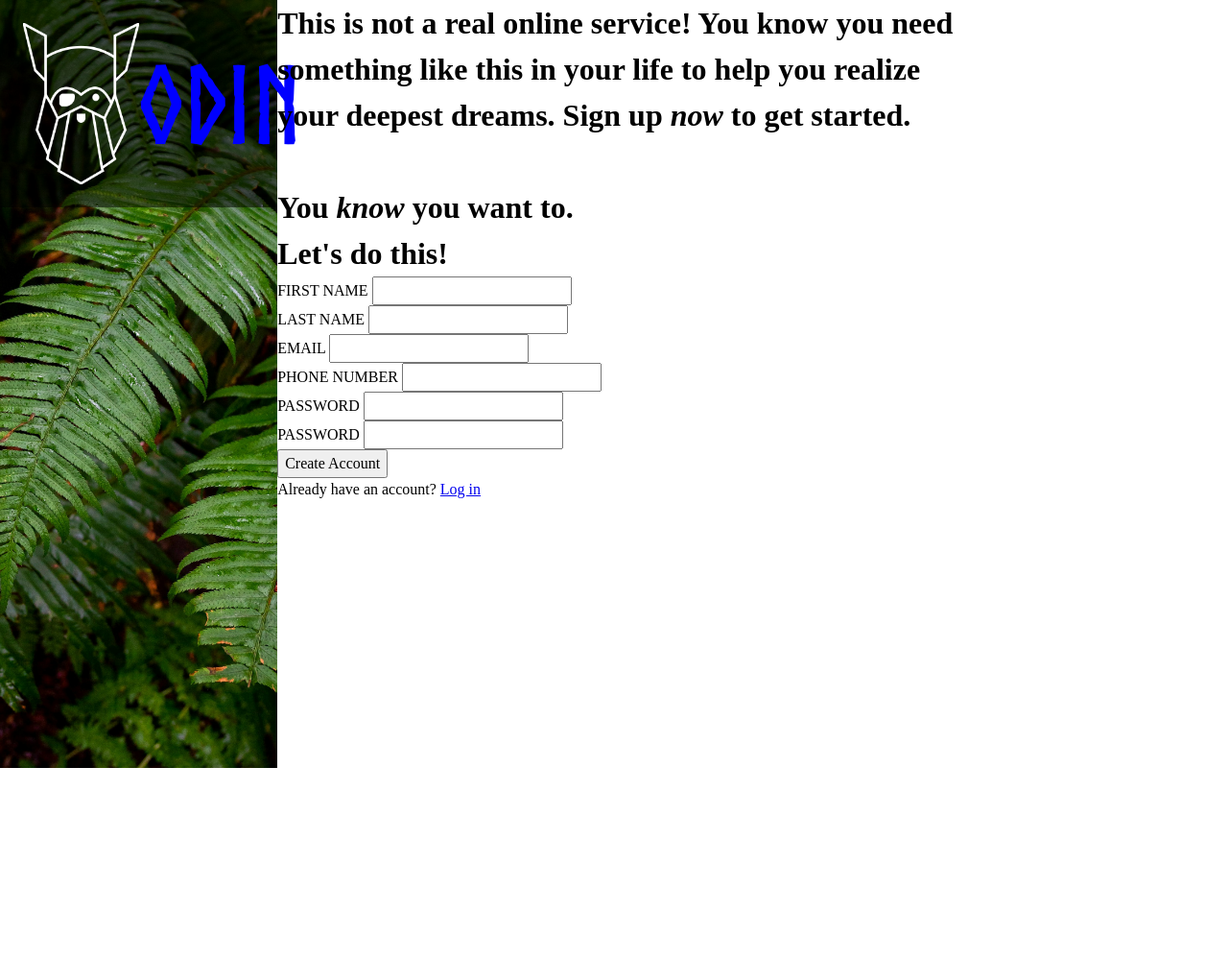
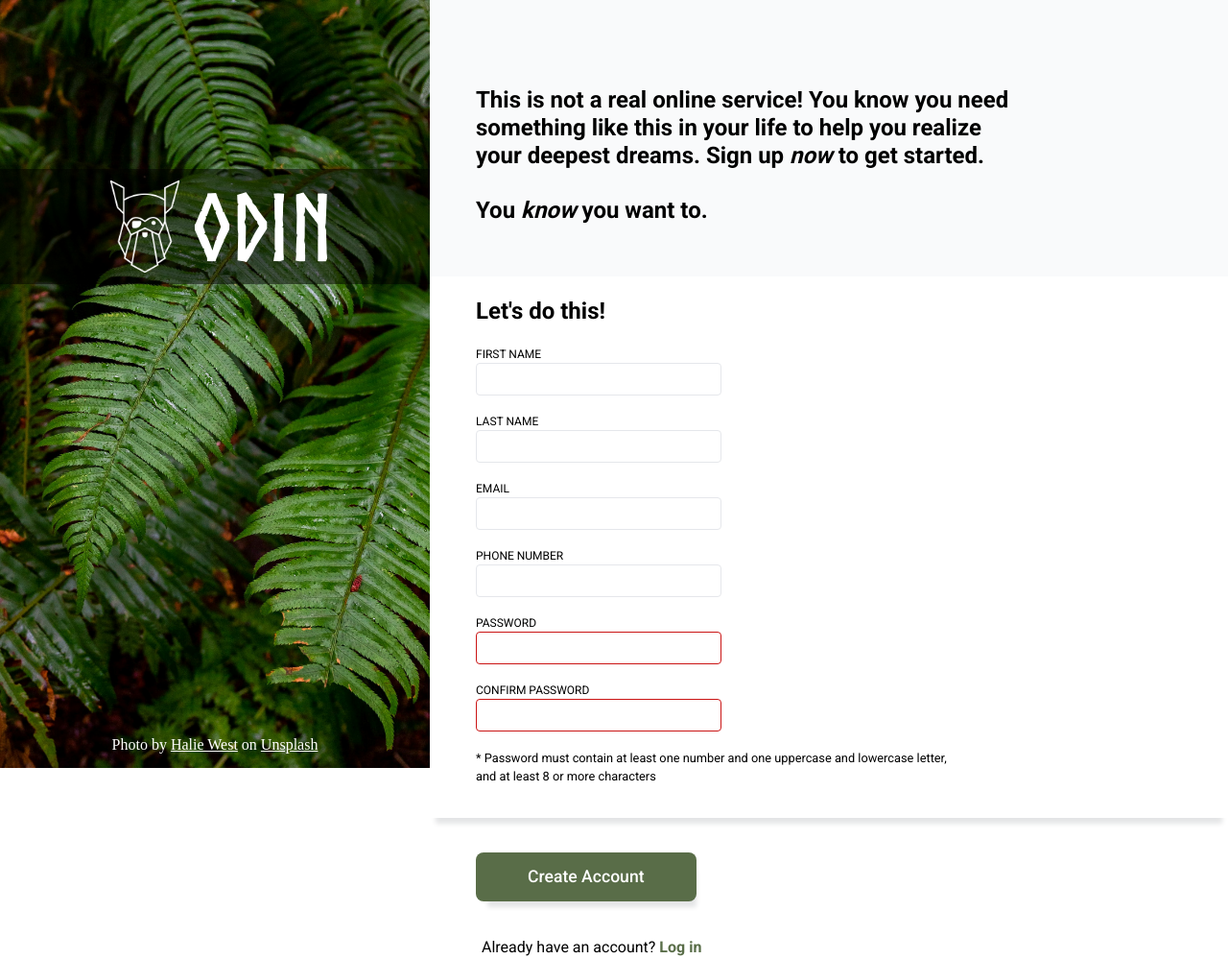
Before and after one commit to boscoru/sign-up-form, a plain HTML site: page index.html in a window 1280 px wide. Shown: the whole page at 96% size. Before the commit the page ends 800 px from the top, so only its background shows below. Drawn offline with Linux system fonts and the light colour scheme.

Commit message:
Completes assignment

```diff
--- a/index.html
+++ b/index.html
@@ -12,6 +12,8 @@
             <img src="odin-lined.png" alt="The Odin Project logo">
             <div id="logo-text">ODIN</div>
         </div>
+        <div id="footer">Photo by&nbsp;<span class="underlined">Halie West
+            </span>&nbsp;on&nbsp;<span class="underlined">Unsplash</span></div>
     </div>
     <div id="content">
         <div id="top" class="background">
@@ -23,6 +25,7 @@
         <div id="form">
             <h1>Let's do this!</h1>
             <form action="" method="get">
+                <div id="form-inputs">
                     <p>
                         <label for="first-name">FIRST NAME</label>
                         <input type="text" id="first-name" name="first-name" />
@@ -37,16 +40,22 @@
                     </p>
                     <p>
                         <label for="phone">PHONE NUMBER</label>
-                    <input type="number" id="phone" name="phone">
+                        <input type="tel" id="phone" name="phone">
                     </p>
                     <p>
                         <label for="password1">PASSWORD</label>
-                    <input type="password" id="password1" name="password1">
+                        <input type="password" id="password1" name="password1"
+                            required pattern="(?=.*\d)(?=.*[a-z])(?=.*[A-Z]).{8,}">
                     </p>
                     <p>
-                    <label for="password2">PASSWORD</label>
-                    <input type="password" id="password2" name="password2">
+                        <label for="password2">CONFIRM PASSWORD</label>
+                        <input type="password" id="password2" name="password2"
+                            required pattern="(?=.*\d)(?=.*[a-z])(?=.*[A-Z]).{8,}">
                     </p>
+                    <p id="pwrqmts">* Password must contain at least one number
+                        and one uppercase and lowercase letter, and at least 8
+                        or more characters</p>
+                </div>
                 <p class="button">
                     <button type="submit">Create Account</button>
                 </p>
--- a/styles.css
+++ b/styles.css
@@ -47,14 +47,19 @@ html {
 }
 
 body {
-    display: flex;
-    align-items: stretch;
+  display: flex;
+  width: 100%;
 }
 
 #sidebar {
     background-image: url('unsplash.jpg');
     background-size: cover;
     background-position: center;
+    width: 35%;
+    display: flex;
+    flex-direction: column;
+    padding: 22vh 0 12px 0;
+    justify-content: space-between;
 }
 
 @font-face {
@@ -62,20 +67,129 @@ body {
   src: url(Norse-Bold.otf);
 }
 
+@font-face {
+  font-family: roboto;
+  src: url(Roboto-VariableFont_wdth\,wght.ttf);
+}
+
 #logo-text {
-    color: blue;
+    color: white;
     font-family: norse;
-    font-size: 7em;
-    display: block;
+    font-size: 6em;
+    flex-basis: auto;
+    width: fit-content;
+    display: flex;
+    justify-content: center;
+    align-items: center;
 }
 
 #logo-background {
     display: flex;
     background-color: rgba(0, 0, 0, .5);
-    padding: 24px;
+    padding: 12px;
+    height: 15vh;
+    justify-content: center;
 }
 
 img {
-  max-width: 50%;
+  width: 100px;
   height: auto;
+  object-fit: contain;
 }
+
+#content {
+  width: 65%;
+  font-family: roboto;
+}
+
+#footer {
+  color: white;
+  display: flex;
+  justify-content: center;
+  align-items: center;
+}
+
+.underlined {
+  text-decoration: underline;
+}
+
+#top {
+  background-color: rgb(249, 250, 251);
+  height: 36%;
+  line-height: 1.2;
+  font-size: .75em;
+  display: flex;
+  flex-direction: column;
+  justify-content: flex-end;
+  padding: 0 0 54px 48px;
+}
+
+#form > h1 {
+  font-size: 1.5em;
+  padding: 18px 0 18px 48px;
+}
+
+#form-inputs {
+  display: flex;
+  flex-wrap: wrap;
+  padding: 0 200px 16px 48px;
+  box-shadow: 0 12px 5px -6px #E4E5E6FF;
+}
+
+label {
+  font-size: .75em;
+}
+
+#form-inputs > p {
+  display: flex;
+  flex-direction: column;
+  padding: 0 72px 18px 0;
+}
+
+input {
+  width: 256px;
+  border-color: #E5E7EB;
+  border-style: solid;
+  border-radius: 4px;
+  border-width: 1px;
+  padding: 4px 8px 4px 8px;
+}
+
+.button {
+  padding: 36px 0 36px 48px;
+}
+
+button {
+  border: none;
+  background-color: #596D48;
+  color: white;
+  font-weight: 500;
+  font-size: 1.1em;
+  padding: 12px 54px 12px 54px;
+  border-radius: 8px;
+  box-shadow: 6px 12px 5px -6px #E4E5E6FF;
+}
+
+#bottom {
+  padding-left: 54px;
+}
+
+a {
+  text-decoration: none;
+  color: #596D48;
+  font-weight: bold;
+}
+
+input:invalid {
+  border: 1px solid rgb(202, 20, 20);
+}
+
+#pwrqmts{
+  font-size: .8em;
+}
+
+input:focus {
+  outline: none;
+  border: 1px solid blue;
+  box-shadow: 6px 12px 5px -6px #E4E5E6FF;
+}
```
Lines whose indentation alone changed are shown as unchanged.
